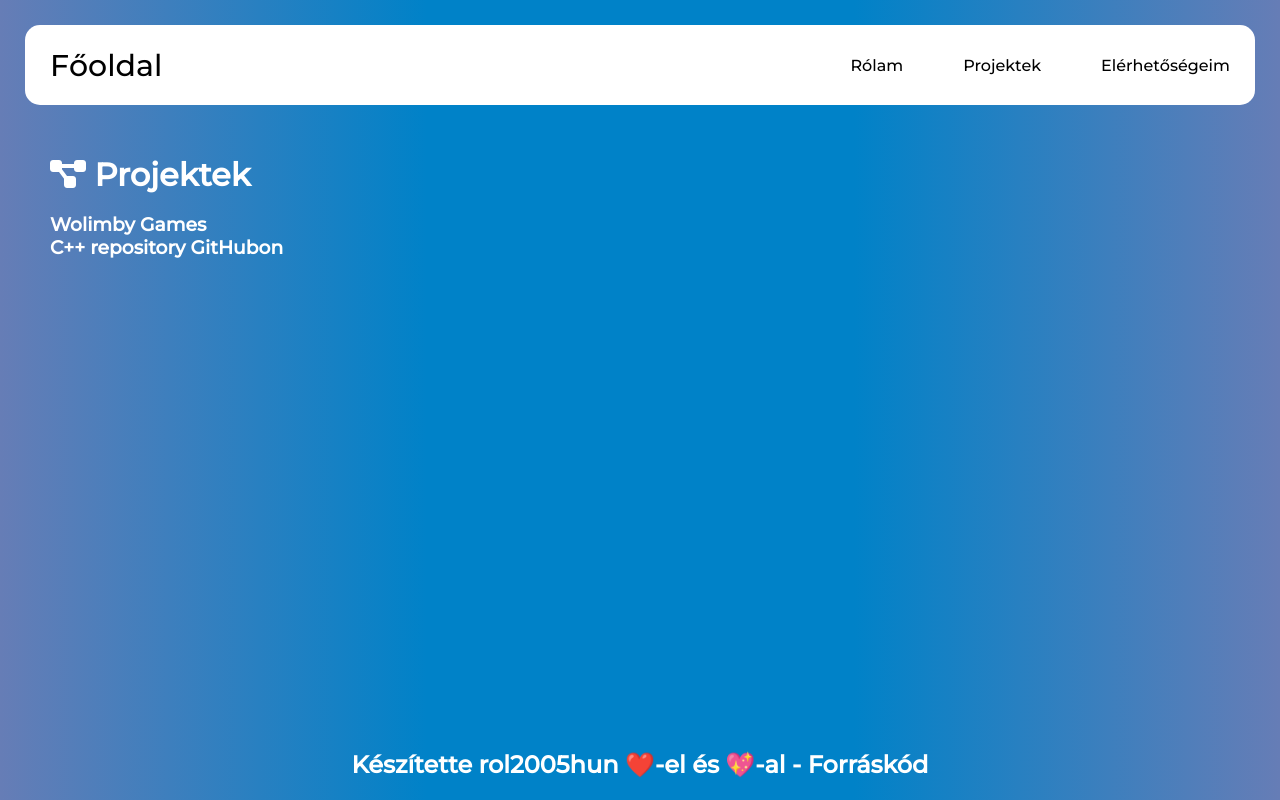
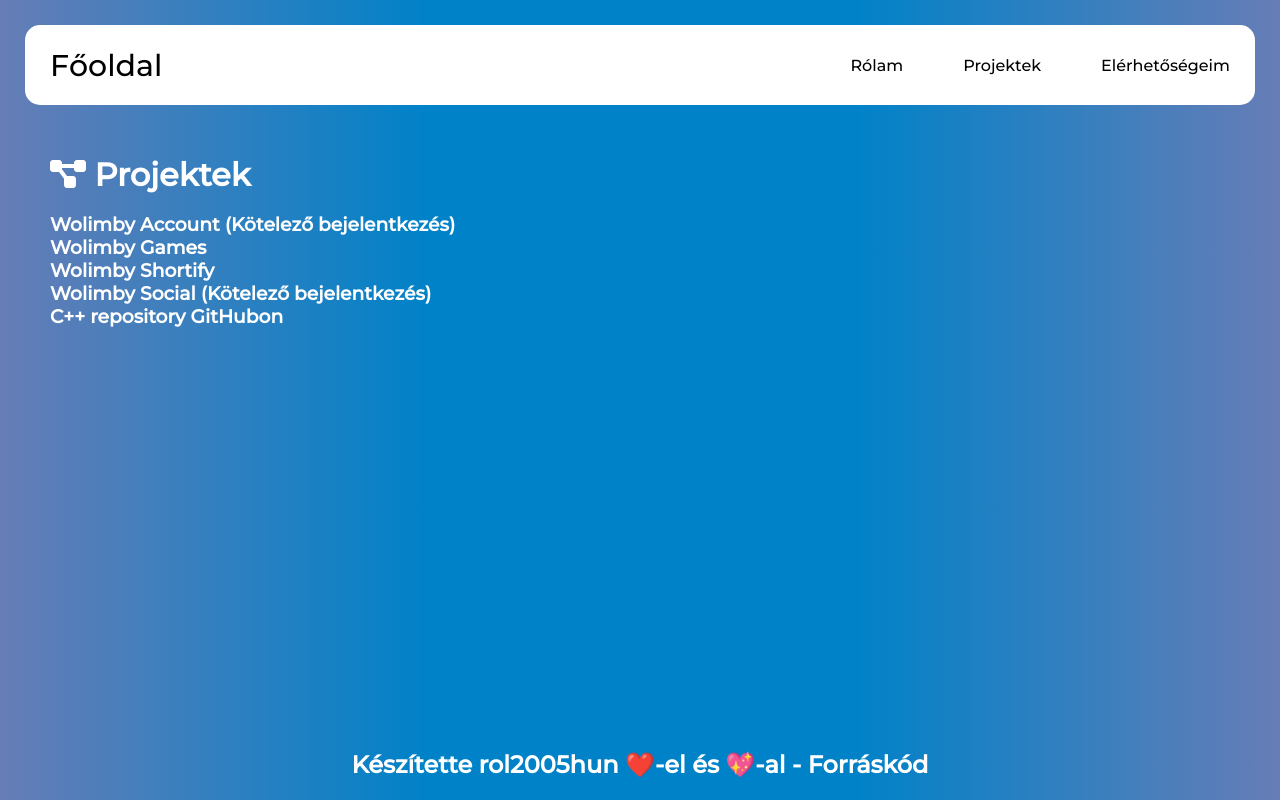
Before and after one commit to rol2005hun/rol2005hun, a Nuxt app in the folder portfolio/client/: page /projects in a window 1280 px wide. Built offline with nearby package versions, Linux system fonts and the light colour scheme.

Commit message:
Add files via upload

```diff
--- a/portfolio/client/pages/projects.vue
+++ b/portfolio/client/pages/projects.vue
@@ -2,7 +2,10 @@
     <main class="projects">
         <h1><i class="fa-solid fa-diagram-project"></i> Projektek</h1>
         <br>
+        <h3><a href="https://account.wolimby.hu" class="link">Wolimby Account (Kötelező bejelentkezés)</a></h3>
         <h3><a href="https://games.wolimby.hu" class="link">Wolimby Games</a></h3>
+        <h3><a href="https://shortify.wolimby.hu" class="link">Wolimby Shortify</a></h3>
+        <h3><a href="https://social.wolimby.hu" class="link">Wolimby Social (Kötelező bejelentkezés)</a></h3>
         <h3><a href="https://github.com/rol2005hun/cpp" class="link">C++ repository GitHubon</a></h3>
     </main>
 </template>
```
